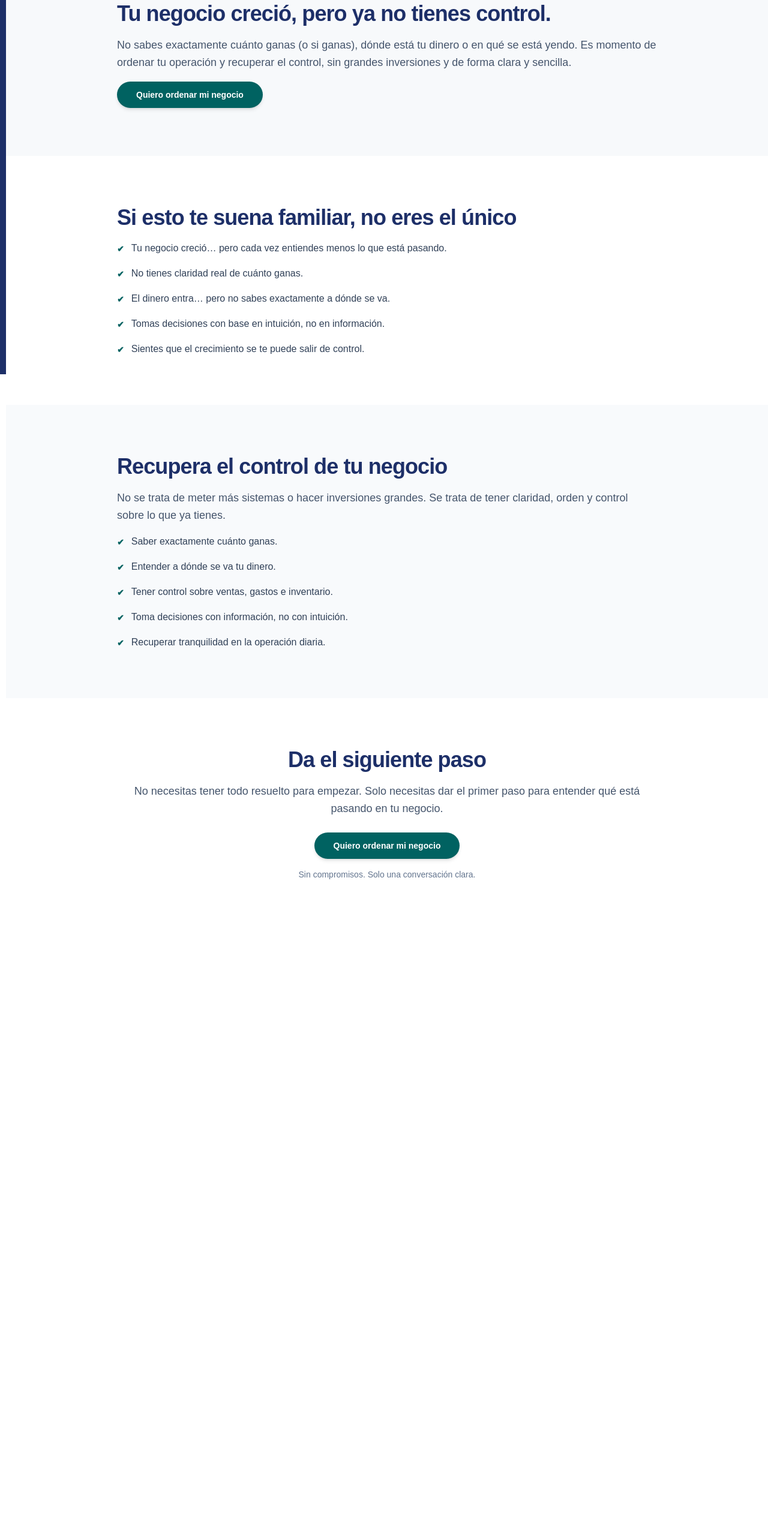
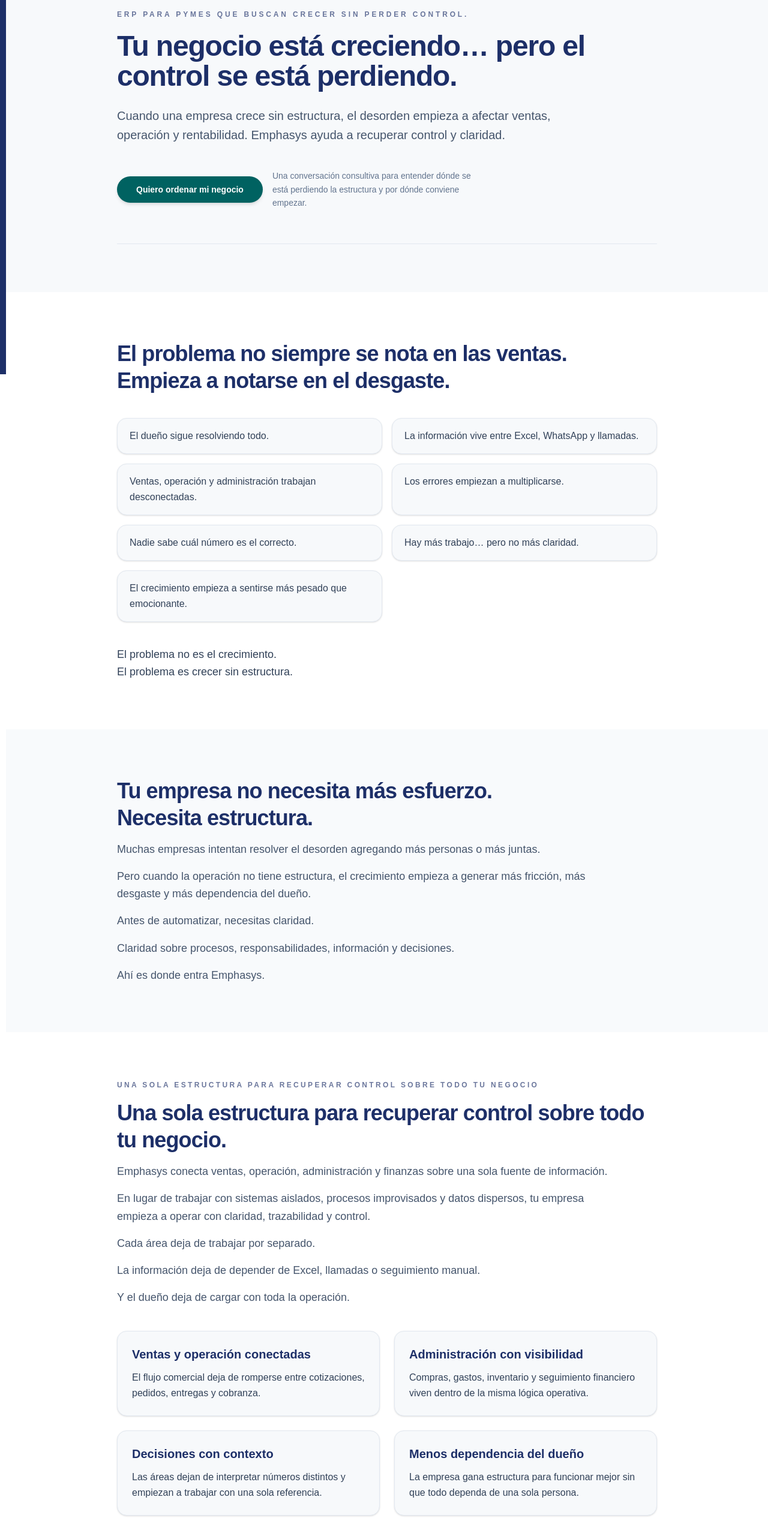
Before and after one commit to EmphaticoOnline/emphasys-web, a Next.js app: page /software-para-controlar-negocio in a window 1280 px wide. Shown: the part 176-2742 px from the top of the page at 60% size. Before the commit the page ends 1724 px from the top, so only its background shows below. Built offline with nearby package versions, Linux system fonts and the light colour scheme.

Commit message:
deploy auto

```diff
--- a/app/software-para-controlar-negocio/page.tsx
+++ b/app/software-para-controlar-negocio/page.tsx
@@ -1,18 +1,22 @@
 import type { Metadata } from "next";
+import Image from "next/image";
 
 const WHATSAPP_URL =
   "https://wa.me/523312889584?text=Hola%2C%20quiero%20ordenar%20mi%20negocio%20y%20mejorar%20mi%20control%20de%20ventas%20y%20costos.%20%C2%BFPodemos%20revisar%20mi%20caso%3F";
 
 export const metadata: Metadata = {
-  title: "Software para controlar negocio | Emphasys",
+  title: "Software para controlar negocios en crecimiento | ERP para pymes en expansión | Emphasys",
   description:
-    "Ordena tu negocio, entiende tus números y recupera el control con una plataforma en la nube diseñada para empresas en crecimiento.",
+    "ERP para pymes que buscan crecer sin perder control. Recupera claridad operativa, mejora tu estructura y toma decisiones con información confiable.",
+  alternates: {
+    canonical: "https://emphasys.mx/software-para-controlar-negocio",
+  },
   openGraph: {
-    title: "Software para controlar negocio | Emphasys",
+    title: "Software para controlar negocios en crecimiento | ERP para pymes en expansión | Emphasys",
     description:
-      "Ordena tu negocio, entiende tus números y recupera el control con una plataforma en la nube diseñada para empresas en crecimiento.",
+      "ERP para pymes que buscan crecer sin perder control. Recupera claridad operativa, mejora tu estructura y toma decisiones con información confiable.",
     url: "https://emphasys.mx/software-para-controlar-negocio",
-    type: "article",
+    type: "website",
     images: [
       {
         url: "/social-card.svg",
@@ -24,9 +28,9 @@ export const metadata: Metadata = {
   },
   twitter: {
     card: "summary_large_image",
-    title: "Software para controlar negocio | Emphasys",
+    title: "Software para controlar negocios en crecimiento | ERP para pymes en expansión | Emphasys",
     description:
-      "Ordena tu negocio, entiende tus números y recupera el control con una plataforma en la nube diseñada para empresas en crecimiento.",
+      "ERP para pymes que buscan crecer sin perder control. Recupera claridad operativa, mejora tu estructura y toma decisiones con información confiable.",
     images: ["/social-card.svg"],
   },
 };
@@ -42,167 +46,276 @@ const CTA = () => (
   </a>
 );
 
+const signals = [
+  "El dueño sigue resolviendo todo.",
+  "La información vive entre Excel, WhatsApp y llamadas.",
+  "Ventas, operación y administración trabajan desconectadas.",
+  "Los errores empiezan a multiplicarse.",
+  "Nadie sabe cuál número es el correcto.",
+  "Hay más trabajo… pero no más claridad.",
+  "El crecimiento empieza a sentirse más pesado que emocionante.",
+];
+
+const benefits = [
+  {
+    title: "Más claridad",
+    description:
+      "Entiendes qué está pasando en ventas, operación y finanzas sin depender de reportes dispersos.",
+  },
+  {
+    title: "Más control",
+    description:
+      "Tus procesos dejan de depender de personas o seguimientos manuales para sostener la operación.",
+  },
+  {
+    title: "Más trazabilidad",
+    description:
+      "Cada decisión y cada movimiento deja rastro para que puedas revisar, corregir y escalar con orden.",
+  },
+  {
+    title: "Mejor decisión",
+    description:
+      "El negocio empieza a responder con información confiable, no con intuición o urgencias del día.",
+  },
+];
+
+const cases = [
+  {
+    company: "Cristafilm",
+    quote:
+      "Emphasys se convirtió en un traje a la medida para nuestra operación. Pasamos del desorden a tener claridad financiera real, control sobre nuestro presupuesto y mejores prácticas comerciales que fortalecieron nuestra rentabilidad.",
+    author: "Enrique Ramírez — Socio Fundador",
+    logo: "/logos/logo-cristafilm.png",
+  },
+  {
+    company: "Canteras Santa Lucía",
+    quote:
+      "Pasamos de no tener control claro de nuestros números a tomar decisiones con mayor seguridad. Mejoramos el cálculo de precios, protegimos nuestro margen y eso se reflejó en un impulso real en ventas. Acabamos de tener nuestro mejor año en ventas.",
+    author: "Mónica V. Grajeda — Directora General",
+    logo: "/logos/logo-santa-lucia.JPG",
+  },
+  {
+    company: "Grupo Supplier",
+    quote:
+      "Crecimos de manera ordenada, eliminando cuellos de botella operativos y fortaleciendo la supervisión interna. Hoy tomamos decisiones estratégicas con información clara y una estructura que sostiene nuestro crecimiento.",
+    author: "Diego Abad — Socio Fundador",
+    logo: "/logos/logo-grupo-supplier.png",
+  },
+  {
+    company: "Rúnika",
+    quote:
+      "Pasamos de operar por intuición a tomar decisiones con estructura y visión. El impacto no solo se ve en la organización, se ve en nuestras utilidades. El acompañamiento estratégico de Emphasys ha sido fundamental en nuestro crecimiento.",
+    author: "Ramón Valadez — Director General",
+    logo: "/logos/logo-runika.jpg",
+  },
+];
+
 export default function SoftwareParaControlarNegocioPage() {
   return (
     <>
-      <section className="bg-[#F7F9FB] text-slate-900">
-        <div className="mx-auto max-w-[900px] px-6 py-16 sm:px-10 lg:px-0 lg:py-20 space-y-4">
+      <section className="relative bg-[#F7F9FB] text-slate-900">
+        <div className="mx-auto max-w-[900px] px-6 pb-16 pt-20 sm:px-10 lg:px-0 lg:pb-20 lg:pt-24">
+          <p className="text-xs font-semibold uppercase tracking-[0.32em]" style={{ color: "var(--color-emphasys-blue)", opacity: 0.65 }}>
+            ERP para pymes que buscan crecer sin perder control.
+          </p>
           <h1
-            className="text-3xl font-semibold leading-tight tracking-tight sm:text-4xl"
+            className="mt-5 max-w-[820px] text-[32px] font-extrabold leading-[1.05] tracking-tight sm:text-4xl lg:text-5xl"
             style={{ color: "var(--color-emphasys-blue)" }}
           >
-            Tu negocio creció, pero ya no tienes control.
+            Tu negocio está creciendo… pero el control se está perdiendo.
           </h1>
-          <p className="text-lg leading-relaxed text-slate-600">
-            No sabes exactamente cuánto ganas (o si ganas), dónde está tu dinero
-            o en qué se está yendo. Es momento de ordenar tu operación y
-            recuperar el control, sin grandes inversiones y de forma clara y
-            sencilla.
+          <p className="mt-6 max-w-[790px] text-lg leading-relaxed text-slate-600 sm:text-xl">
+            Cuando una empresa crece sin estructura, el desorden empieza a afectar ventas, operación y rentabilidad. Emphasys ayuda a recuperar control y claridad.
           </p>
-          <CTA />
+          <div className="mt-10 flex flex-col gap-4 sm:flex-row sm:items-center">
+            <CTA />
+            <p className="max-w-[360px] text-sm leading-relaxed text-slate-500">
+              Una conversación consultiva para entender dónde se está perdiendo la estructura y por dónde conviene empezar.
+            </p>
+          </div>
+          <div className="mt-14 h-px w-full bg-slate-200" />
         </div>
       </section>
+
       <section className="bg-white text-slate-900">
-        <div className="mx-auto max-w-[900px] px-6 py-16 sm:px-10 lg:px-0 lg:py-20 space-y-4">
-          <h2
-            className="text-3xl font-semibold leading-tight tracking-tight sm:text-4xl"
-            style={{ color: "var(--color-emphasys-blue)" }}
-          >
-            Si esto te suena familiar, no eres el único
-          </h2>
-          <ul className="mt-2 space-y-4 text-base font-medium leading-relaxed text-slate-700">
-            <li className="flex items-start gap-3">
-              <span
-                className="mt-1 text-sm font-semibold text-[var(--color-emphasys-green)]"
-                aria-hidden="true"
-              >
-                ✔
-              </span>
-              <span>
-                Tu negocio creció… pero cada vez entiendes menos lo que está
-                pasando.
-              </span>
-            </li>
-            <li className="flex items-start gap-3">
-              <span
-                className="mt-1 text-sm font-semibold text-[var(--color-emphasys-green)]"
-                aria-hidden="true"
-              >
-                ✔
-              </span>
-              <span>No tienes claridad real de cuánto ganas.</span>
-            </li>
-            <li className="flex items-start gap-3">
-              <span
-                className="mt-1 text-sm font-semibold text-[var(--color-emphasys-green)]"
-                aria-hidden="true"
-              >
-                ✔
-              </span>
-              <span>
-                El dinero entra… pero no sabes exactamente a dónde se va.
-              </span>
-            </li>
-            <li className="flex items-start gap-3">
-              <span
-                className="mt-1 text-sm font-semibold text-[var(--color-emphasys-green)]"
-                aria-hidden="true"
-              >
-                ✔
-              </span>
-              <span>
-                Tomas decisiones con base en intuición, no en información.
-              </span>
-            </li>
-            <li className="flex items-start gap-3">
-              <span
-                className="mt-1 text-sm font-semibold text-[var(--color-emphasys-green)]"
-                aria-hidden="true"
-              >
-                ✔
-              </span>
-              <span>Sientes que el crecimiento se te puede salir de control.</span>
-            </li>
-          </ul>
+        <div className="mx-auto max-w-[900px] px-6 py-16 sm:px-10 lg:px-0 lg:py-20">
+          <div className="space-y-4">
+            <h2 className="max-w-[820px] text-3xl font-semibold leading-tight tracking-tight sm:text-4xl" style={{ color: "var(--color-emphasys-blue)" }}>
+              El problema no siempre se nota en las ventas.
+              <br />
+              Empieza a notarse en el desgaste.
+            </h2>
+          </div>
+
+          <div className="mt-10 grid gap-4 md:grid-cols-2">
+            {signals.map((signal) => (
+              <div key={signal} className="rounded-2xl border border-slate-200 bg-[#F7F9FB] px-5 py-4 shadow-sm">
+                <p className="text-base leading-relaxed text-slate-700">{signal}</p>
+              </div>
+            ))}
+          </div>
+
+          <p className="mt-10 max-w-[760px] text-lg font-medium leading-relaxed text-slate-700">
+            El problema no es el crecimiento.
+            <br />
+            El problema es crecer sin estructura.
+          </p>
         </div>
       </section>
+
       <section className="bg-slate-50 text-slate-900">
-        <div className="mx-auto max-w-[900px] px-6 py-16 sm:px-10 lg:px-0 lg:py-20 space-y-4">
-          <h2
-            className="text-3xl font-semibold leading-tight tracking-tight sm:text-4xl"
-            style={{ color: "var(--color-emphasys-blue)" }}
-          >
-            Recupera el control de tu negocio
-          </h2>
-          <p className="text-lg leading-relaxed text-slate-600">
-            No se trata de meter más sistemas o hacer inversiones grandes. Se
-            trata de tener claridad, orden y control sobre lo que ya tienes.
-          </p>
-          <ul className="mt-2 space-y-4 text-base font-medium leading-relaxed text-slate-700">
-            <li className="flex items-start gap-3">
-              <span
-                className="mt-1 text-sm font-semibold text-[var(--color-emphasys-green)]"
-                aria-hidden="true"
-              >
-                ✔
-              </span>
-              <span>Saber exactamente cuánto ganas.</span>
-            </li>
-            <li className="flex items-start gap-3">
-              <span
-                className="mt-1 text-sm font-semibold text-[var(--color-emphasys-green)]"
-                aria-hidden="true"
-              >
-                ✔
-              </span>
-              <span>Entender a dónde se va tu dinero.</span>
-            </li>
-            <li className="flex items-start gap-3">
-              <span
-                className="mt-1 text-sm font-semibold text-[var(--color-emphasys-green)]"
-                aria-hidden="true"
-              >
-                ✔
-              </span>
-              <span>Tener control sobre ventas, gastos e inventario.</span>
-            </li>
-            <li className="flex items-start gap-3">
-              <span
-                className="mt-1 text-sm font-semibold text-[var(--color-emphasys-green)]"
-                aria-hidden="true"
-              >
-                ✔
-              </span>
-              <span>Toma decisiones con información, no con intuición.</span>
-            </li>
-            <li className="flex items-start gap-3">
-              <span
-                className="mt-1 text-sm font-semibold text-[var(--color-emphasys-green)]"
-                aria-hidden="true"
-              >
-                ✔
-              </span>
-              <span>Recuperar tranquilidad en la operación diaria.</span>
-            </li>
-          </ul>
+        <div className="mx-auto max-w-[900px] px-6 py-16 sm:px-10 lg:px-0 lg:py-20">
+          <div className="space-y-4">
+            <h2 className="text-3xl font-semibold leading-tight tracking-tight sm:text-4xl" style={{ color: "var(--color-emphasys-blue)" }}>
+              Tu empresa no necesita más esfuerzo.
+              <br />
+              Necesita estructura.
+            </h2>
+            <div className="max-w-[820px] space-y-4 text-lg leading-relaxed text-slate-600">
+              <p>
+                Muchas empresas intentan resolver el desorden agregando más personas o más juntas.
+              </p>
+              <p>
+                Pero cuando la operación no tiene estructura, el crecimiento empieza a generar más fricción, más desgaste y más dependencia del dueño.
+              </p>
+              <p>
+                Antes de automatizar, necesitas claridad.
+              </p>
+              <p>
+                Claridad sobre procesos, responsabilidades, información y decisiones.
+              </p>
+              <p>Ahí es donde entra Emphasys.</p>
+            </div>
+          </div>
         </div>
       </section>
+
       <section className="bg-white text-slate-900">
-        <div className="mx-auto max-w-[900px] px-6 py-16 text-center sm:px-10 lg:px-0 lg:py-20 space-y-4">
-          <h2
-            className="text-3xl font-semibold leading-tight tracking-tight sm:text-4xl"
-            style={{ color: "var(--color-emphasys-blue)" }}
-          >
-            Da el siguiente paso
-          </h2>
-          <p className="text-lg leading-relaxed text-slate-600">
-            No necesitas tener todo resuelto para empezar. Solo necesitas dar
-            el primer paso para entender qué está pasando en tu negocio.
-          </p>
-          <div className="pt-2 flex justify-center">
+        <div className="mx-auto max-w-[900px] px-6 py-16 sm:px-10 lg:px-0 lg:py-20">
+          <div className="space-y-4">
+            <p className="text-xs font-semibold uppercase tracking-[0.28em]" style={{ color: "var(--color-emphasys-blue)", opacity: 0.65 }}>
+              Una sola estructura para recuperar control sobre todo tu negocio
+            </p>
+            <h2 className="text-3xl font-semibold leading-tight tracking-tight sm:text-4xl" style={{ color: "var(--color-emphasys-blue)" }}>
+              Una sola estructura para recuperar control sobre todo tu negocio.
+            </h2>
+            <div className="max-w-[820px] space-y-4 text-lg leading-relaxed text-slate-600">
+              <p>
+                Emphasys conecta ventas, operación, administración y finanzas sobre una sola fuente de información.
+              </p>
+              <p>
+                En lugar de trabajar con sistemas aislados, procesos improvisados y datos dispersos, tu empresa empieza a operar con claridad, trazabilidad y control.
+              </p>
+              <p>
+                Cada área deja de trabajar por separado.
+              </p>
+              <p>
+                La información deja de depender de Excel, llamadas o seguimiento manual.
+              </p>
+              <p>Y el dueño deja de cargar con toda la operación.</p>
+            </div>
+          </div>
+
+          <div className="mt-10 grid gap-6 md:grid-cols-2">
+            {[
+              {
+                title: "Ventas y operación conectadas",
+                desc: "El flujo comercial deja de romperse entre cotizaciones, pedidos, entregas y cobranza.",
+              },
+              {
+                title: "Administración con visibilidad",
+                desc: "Compras, gastos, inventario y seguimiento financiero viven dentro de la misma lógica operativa.",
+              },
+              {
+                title: "Decisiones con contexto",
+                desc: "Las áreas dejan de interpretar números distintos y empiezan a trabajar con una sola referencia.",
+              },
+              {
+                title: "Menos dependencia del dueño",
+                desc: "La empresa gana estructura para funcionar mejor sin que todo dependa de una sola persona.",
+              },
+            ].map((item) => (
+              <div key={item.title} className="rounded-2xl border border-slate-200 bg-[#F7F9FB] p-6 shadow-sm">
+                <h3 className="text-xl font-semibold" style={{ color: "var(--color-emphasys-blue)" }}>
+                  {item.title}
+                </h3>
+                <p className="mt-3 text-base leading-relaxed text-slate-700">{item.desc}</p>
+              </div>
+            ))}
+          </div>
+        </div>
+      </section>
+
+      <section className="bg-slate-50 text-slate-900">
+        <div className="mx-auto max-w-[900px] px-6 py-16 sm:px-10 lg:px-0 lg:py-20">
+          <div className="space-y-4">
+            <h2 className="text-3xl font-semibold leading-tight tracking-tight sm:text-4xl" style={{ color: "var(--color-emphasys-blue)" }}>
+              Lo que cambia cuando recuperas estructura
+            </h2>
+            <p className="max-w-[760px] text-lg leading-relaxed text-slate-600">
+              No hablamos de catálogo técnico. Hablamos de cómo se siente operar con claridad, menos fricción y mejores decisiones.
+            </p>
+          </div>
+
+          <div className="mt-10 grid gap-6 md:grid-cols-2">
+            {benefits.map((benefit) => (
+              <div key={benefit.title} className="rounded-2xl border border-slate-200 bg-white p-6 shadow-sm">
+                <h3 className="text-xl font-semibold" style={{ color: "var(--color-emphasys-blue)" }}>
+                  {benefit.title}
+                </h3>
+                <p className="mt-3 text-base leading-relaxed text-slate-700">{benefit.description}</p>
+              </div>
+            ))}
+          </div>
+        </div>
+      </section>
+
+      <section id="casos" className="bg-white text-slate-900 scroll-mt-28 md:scroll-mt-32">
+        <div className="mx-auto max-w-[900px] px-6 py-16 sm:px-10 lg:px-0 lg:py-20">
+          <div className="space-y-4">
+            <h2 className="text-3xl font-semibold leading-tight tracking-tight sm:text-4xl" style={{ color: "var(--color-emphasys-blue)" }}>
+              Impacto real en empresas reales
+            </h2>
+            <p className="text-base leading-relaxed text-slate-600">
+              Cuando la estructura es correcta, el crecimiento deja de sentirse caótico y empieza a volverse sostenible.
+            </p>
+          </div>
+
+          <div className="mt-12 grid grid-cols-1 gap-8 md:grid-cols-2">
+            {cases.map((item) => (
+              <div key={item.company} className="rounded-xl border border-slate-200 bg-white p-8 shadow-sm">
+                <div className="flex flex-col space-y-3">
+                  <Image
+                    src={item.logo}
+                    alt={item.company}
+                    width={220}
+                    height={64}
+                    className="h-14 w-auto object-contain opacity-80"
+                  />
+                  <p className="text-sm font-semibold text-slate-900">{item.company}</p>
+                </div>
+                <p className="mt-4 text-base leading-relaxed text-slate-700">{item.quote}</p>
+                <p className="mt-4 text-sm text-slate-500">{item.author}</p>
+              </div>
+            ))}
+          </div>
+        </div>
+      </section>
+
+      <section className="bg-slate-50 text-slate-900">
+        <div className="mx-auto max-w-[900px] px-6 py-16 text-center sm:px-10 lg:px-0 lg:py-20">
+          <div className="space-y-4">
+            <h2 className="text-3xl font-semibold leading-tight tracking-tight sm:text-4xl" style={{ color: "var(--color-emphasys-blue)" }}>
+              Conversemos sobre cómo recuperar el control de tu negocio.
+            </h2>
+            <p className="mx-auto max-w-[720px] text-lg leading-relaxed text-slate-600">
+              Si tu empresa ya está creciendo y el desorden empieza a pesar más que ayudar, vale la pena revisar dónde está la pérdida de estructura y qué conviene ordenar primero.
+            </p>
+          </div>
+          <div className="pt-6 flex justify-center">
             <CTA />
           </div>
-          <p className="text-sm font-medium text-slate-500">
+          <p className="mt-4 text-sm font-medium text-slate-500">
             Sin compromisos. Solo una conversación clara.
           </p>
         </div>
```
Also changed, not shown: components/ServiceLinks.tsx (+6 -1 lines).
